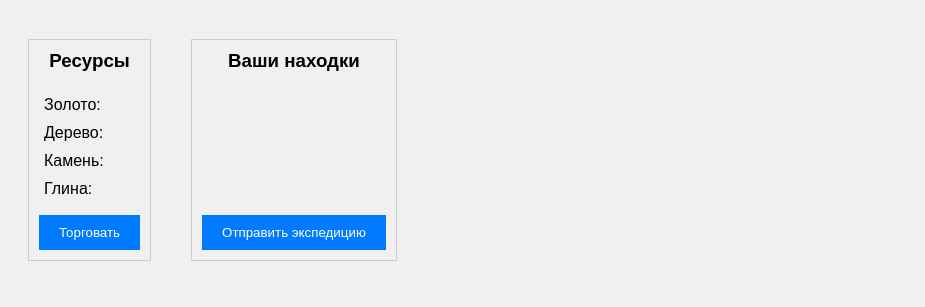
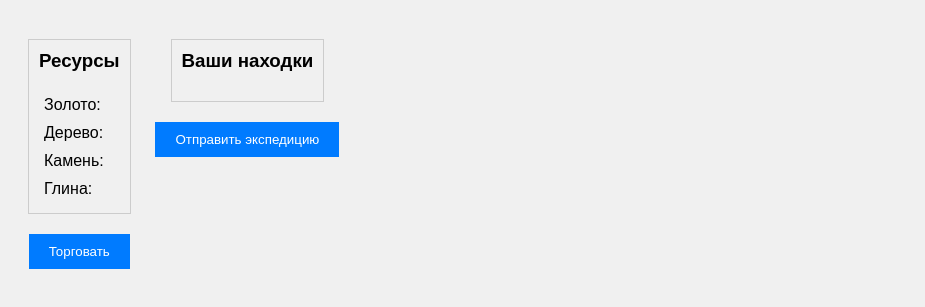
Before and after one commit to Naoki-Naokano/Expeditions, a website: page public/main.html in a window 1280 px wide. Shown: the part 61-368 px from the top of the page, without its empty margins (0-925 px from the left). Drawn offline with nearby package versions, Linux system fonts and the light colour scheme; no server answers.

Commit message:
Minor visual changes

```diff
--- a/public/main.html
+++ b/public/main.html
@@ -7,18 +7,22 @@
 <body>
 <h1>Добро пожаловать в Expedition</h1>
 <div class="auxD">
+  <div class="panelNbtn">
     <div class="panel">
       <h3 class="panel-header">Ресурсы</h3>
       <p class="resource">Золото: <span id="goldAmount"></span></p>
       <p class="resource">Дерево: <span id="woodAmount"></span></p>
       <p class="resource">Камень: <span id="stoneAmount"></span></p>
       <p class="resource">Глина: <span id="clayAmount"></span></p>
+    </div>
     <button id="tradeBtn" class="panel-btn">Торговать</button>
   </div>
+  <div class="panelNbtn">
     <div id="creatures" class="panel">
       <h3 class="panel-header">Ваши находки</h3>
       <div id="creatureList"></div>
-    <div class="panel-btn"><button id="expeditionBtn">Отправить экспедицию</button></div>
+    </div>
+    <div><button id="expeditionBtn" class="panel-btn">Отправить экспедицию</button></div>
   </div>
 </div>
 
--- a/public/style.css
+++ b/public/style.css
@@ -14,14 +14,18 @@ body {
 .panel {
   display: flex;
   flex-direction: column;
-  justify-content: space-between;
+  justify-content: flex-start;
   margin: 20px;
   padding: 10px;
   border: 1px solid #ccc;
   text-align: center;
   vertical-align: top;
-  height: 200px;
+  max-height: 200px;
   overflow-y: auto;
+}
+
+.panelNbtn {
+  text-align: center;
 }
 
 .panelExp-container {
--- a/server.js
+++ b/server.js
@@ -420,7 +420,6 @@ setInterval(() => {
   const onlineUserIds = Object.values(socketUserMap);
 
   onlineUserIds.forEach(userId => {
-    console.log(userId);
     //io.emit('requestCreatures', {userId});
     // Получение ресурсов пользователя
     const resourcesQuery = 'SELECT * FROM resources WHERE user_id = ?';
```
Lines whose indentation alone changed are shown as unchanged.
